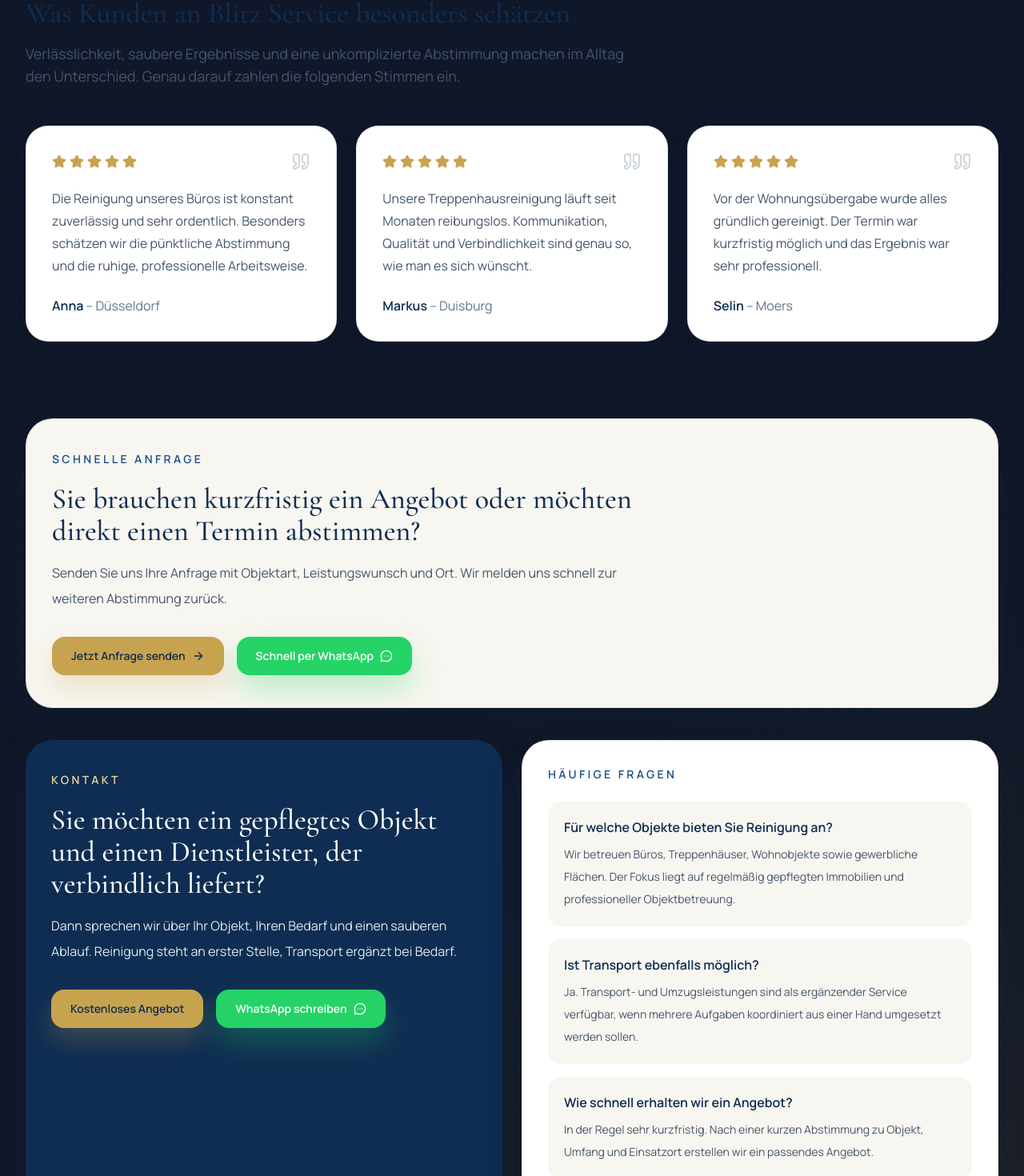
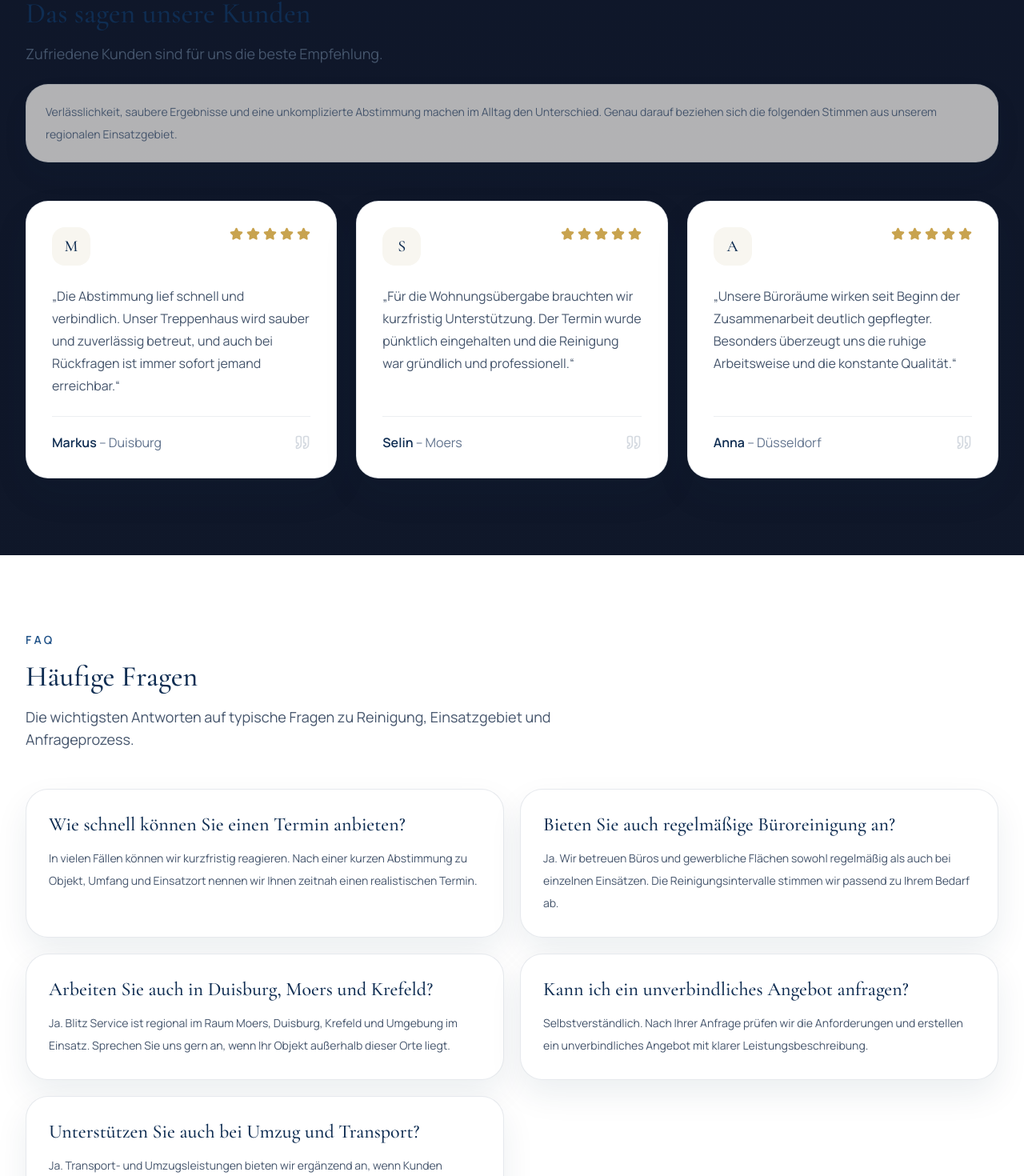
Before and after one commit to abbas-cyber999/Blitz-Service-website, a Next.js app: page / in a window 1280 px wide. Shown: the part 4420-5890 px from the top of the page at 80% size. Built offline with nearby package versions, Linux system fonts and the light colour scheme.

Commit message:
Improve homepage trust signals and add FAQ content

```diff
--- a/src/app/page.tsx
+++ b/src/app/page.tsx
@@ -1,7 +1,9 @@
+import { Metadata } from "next";
 import {
   ArrowRight,
   BadgeCheck,
   CheckCircle2,
+  MapPin,
   MessageCircleMore,
   ShieldCheck,
   Sparkles
@@ -13,6 +15,17 @@ import { ReviewCard } from "@/components/review-card";
 import { SectionHeading } from "@/components/section-heading";
 import { business, whatsappHref } from "@/config/business";
 import { faqs, processSteps, reviews, services, trustPoints } from "@/data/site-content";
+
+export const metadata: Metadata = {
+  title: "Gebäudereinigung & Büroreinigung in Moers | Blitz Service GmbH",
+  description:
+    "Professionelle Gebäudereinigung, Büroreinigung und ergänzende Transportservices im Raum Moers, Duisburg, Krefeld und Umgebung. Jetzt unverbindlich anfragen.",
+  openGraph: {
+    title: "Gebäudereinigung & Büroreinigung in Moers | Blitz Service GmbH",
+    description:
+      "Professionelle Gebäudereinigung, Büroreinigung und ergänzende Transportservices im Raum Moers, Duisburg, Krefeld und Umgebung. Jetzt unverbindlich anfragen."
+  }
+};
 
 const featuredServices = services.slice(0, 4);
 const trustCards = [
@@ -171,12 +184,38 @@ export default function HomePage() {
         <Container>
           <SectionHeading
             eyebrow="Bewertungen"
-            title="Was Kunden an Blitz Service besonders schätzen"
-            description="Verlässlichkeit, saubere Ergebnisse und eine unkomplizierte Abstimmung machen im Alltag den Unterschied. Genau darauf zahlen die folgenden Stimmen ein."
+            title="Das sagen unsere Kunden"
+            description="Zufriedene Kunden sind für uns die beste Empfehlung."
           />
+          <div className="mt-6 rounded-[28px] border border-brandBlue/10 bg-brandCream/70 px-6 py-5 text-sm leading-7 text-slate-600 shadow-[0_16px_34px_rgba(15,45,82,0.06)]">
+            Verlässlichkeit, saubere Ergebnisse und eine unkomplizierte Abstimmung machen im Alltag
+            den Unterschied. Genau darauf beziehen sich die folgenden Stimmen aus unserem regionalen
+            Einsatzgebiet.
+          </div>
           <div className="mt-12 grid gap-6 lg:grid-cols-3">
             {reviews.map((review) => (
               <ReviewCard key={`${review.name}-${review.city}`} {...review} />
+            ))}
+          </div>
+        </Container>
+      </section>
+
+      <section className="bg-white py-24">
+        <Container>
+          <SectionHeading
+            eyebrow="FAQ"
+            title="Häufige Fragen"
+            description="Die wichtigsten Antworten auf typische Fragen zu Reinigung, Einsatzgebiet und Anfrageprozess."
+          />
+          <div className="mt-12 grid gap-5 lg:grid-cols-2">
+            {faqs.map((faq) => (
+              <article
+                key={faq.question}
+                className="rounded-[28px] border border-brandBlue/10 bg-white p-7 shadow-[0_18px_40px_rgba(15,45,82,0.08)]"
+              >
+                <h3 className="font-display text-2xl text-brandBlue">{faq.question}</h3>
+                <p className="mt-3 text-sm leading-7 text-slate-600">{faq.answer}</p>
+              </article>
             ))}
           </div>
         </Container>
@@ -229,13 +268,23 @@ export default function HomePage() {
           </div>
           <div className="rounded-[34px] border border-brandBlue/10 bg-white p-8 shadow-[0_24px_56px_rgba(15,45,82,0.10)]">
             <p className="text-sm font-semibold uppercase tracking-[0.24em] text-brandBlueSoft">
-              Häufige Fragen
+              Regional im Einsatz
             </p>
+            <h2 className="mt-4 font-display text-3xl text-brandBlue">
+              Kurze Wege, klare Abstimmung und schnelle Erreichbarkeit
+            </h2>
             <div className="mt-6 space-y-4">
-              {faqs.map((faq) => (
-                <div key={faq.question} className="rounded-2xl bg-brandCream p-5">
-                  <p className="font-semibold text-brandBlue">{faq.question}</p>
-                  <p className="mt-2 text-sm leading-7 text-slate-600">{faq.answer}</p>
+              {business.serviceAreas.map((area) => (
+                <div key={area} className="flex items-center gap-3 rounded-2xl bg-brandCream p-4">
+                  <span className="inline-flex h-10 w-10 items-center justify-center rounded-2xl bg-brandBlue text-white">
+                    <MapPin className="h-4 w-4" />
+                  </span>
+                  <div>
+                    <p className="font-semibold text-brandBlue">{area}</p>
+                    <p className="text-sm leading-6 text-slate-600">
+                      Reinigung und ergänzende Serviceleistungen im regionalen Umfeld.
+                    </p>
+                  </div>
                 </div>
               ))}
             </div>
--- a/src/components/review-card.tsx
+++ b/src/components/review-card.tsx
@@ -9,19 +9,24 @@ type ReviewCardProps = {
 
 export function ReviewCard({ name, city, rating, text }: ReviewCardProps) {
   return (
-    <article className="group rounded-[28px] border border-brandBlue/10 bg-white p-8 shadow-[0_20px_45px_rgba(15,45,82,0.08)] transition duration-300 hover:-translate-y-1 hover:shadow-[0_24px_50px_rgba(15,45,82,0.12)]">
-      <div className="flex items-center justify-between">
+    <article className="group flex h-full flex-col rounded-[28px] border border-brandBlue/10 bg-white p-8 shadow-[0_20px_45px_rgba(15,45,82,0.08)] transition duration-300 hover:-translate-y-1 hover:shadow-[0_24px_50px_rgba(15,45,82,0.12)]">
+      <div className="flex items-start justify-between gap-4">
+        <div className="inline-flex h-12 w-12 items-center justify-center rounded-2xl bg-brandCream font-display text-xl text-brandBlue">
+          {name.charAt(0)}
+        </div>
         <div className="flex items-center gap-1 text-brandGold">
           {Array.from({ length: rating }).map((_, index) => (
-            <Star key={index} size={18} fill="currentColor" />
+            <Star key={index} size={17} fill="currentColor" />
           ))}
         </div>
-        <Quote className="h-6 w-6 text-brandBlue/20" />
       </div>
-      <p className="mt-5 text-base leading-7 text-slate-600">{text}</p>
-      <p className="mt-6 font-semibold text-brandBlue">
-        {name} <span className="font-normal text-slate-500">– {city}</span>
-      </p>
+      <p className="mt-6 flex-1 text-base leading-7 text-slate-600">&bdquo;{text}&ldquo;</p>
+      <div className="mt-6 flex items-center justify-between border-t border-brandBlue/8 pt-5">
+        <p className="font-semibold text-brandBlue">
+          {name} <span className="font-normal text-slate-500">– {city}</span>
+        </p>
+        <Quote className="h-5 w-5 text-brandBlue/18" />
+      </div>
     </article>
   );
 }
--- a/src/config/business.ts
+++ b/src/config/business.ts
@@ -54,5 +54,5 @@ export const fullAddress = `${business.address.street}, ${business.address.posta
 export const contactAnchorId = "kontakt-formular";
 
 export const whatsappHref = `https://wa.me/${business.whatsappNumber.replace(/\D/g, "")}?text=${encodeURIComponent(
-  "Guten Tag, ich interessiere mich für ein Angebot von Blitz Service GmbH."
+  "Hallo, ich interessiere mich für Ihre Reinigungsleistungen und hätte gern ein unverbindliches Angebot."
 )}`;
--- a/src/data/site-content.ts
+++ b/src/data/site-content.ts
@@ -160,22 +160,22 @@ export const services = [
 
 export const reviews = [
   {
-    name: "Anna",
-    city: "Düsseldorf",
-    rating: 5,
-    text: "Die Reinigung unseres Büros ist konstant zuverlässig und sehr ordentlich. Besonders schätzen wir die pünktliche Abstimmung und die ruhige, professionelle Arbeitsweise."
-  },
-  {
     name: "Markus",
     city: "Duisburg",
     rating: 5,
-    text: "Unsere Treppenhausreinigung läuft seit Monaten reibungslos. Kommunikation, Qualität und Verbindlichkeit sind genau so, wie man es sich wünscht."
+    text: "Die Abstimmung lief schnell und verbindlich. Unser Treppenhaus wird sauber und zuverlässig betreut, und auch bei Rückfragen ist immer sofort jemand erreichbar."
   },
   {
     name: "Selin",
     city: "Moers",
     rating: 5,
-    text: "Vor der Wohnungsübergabe wurde alles gründlich gereinigt. Der Termin war kurzfristig möglich und das Ergebnis war sehr professionell."
+    text: "Für die Wohnungsübergabe brauchten wir kurzfristig Unterstützung. Der Termin wurde pünktlich eingehalten und die Reinigung war gründlich und professionell."
+  },
+  {
+    name: "Anna",
+    city: "Düsseldorf",
+    rating: 5,
+    text: "Unsere Büroräume wirken seit Beginn der Zusammenarbeit deutlich gepflegter. Besonders überzeugt uns die ruhige Arbeitsweise und die konstante Qualität."
   }
 ] as const;
 
@@ -222,19 +222,29 @@ export const aboutValues = [
 
 export const faqs = [
   {
-    question: "Für welche Objekte bieten Sie Reinigung an?",
+    question: "Wie schnell können Sie einen Termin anbieten?",
     answer:
-      "Wir betreuen Büros, Treppenhäuser, Wohnobjekte sowie gewerbliche Flächen. Der Fokus liegt auf regelmäßig gepflegten Immobilien und professioneller Objektbetreuung."
+      "In vielen Fällen können wir kurzfristig reagieren. Nach einer kurzen Abstimmung zu Objekt, Umfang und Einsatzort nennen wir Ihnen zeitnah einen realistischen Termin."
   },
   {
-    question: "Ist Transport ebenfalls möglich?",
+    question: "Bieten Sie auch regelmäßige Büroreinigung an?",
     answer:
-      "Ja. Transport- und Umzugsleistungen sind als ergänzender Service verfügbar, wenn mehrere Aufgaben koordiniert aus einer Hand umgesetzt werden sollen."
+      "Ja. Wir betreuen Büros und gewerbliche Flächen sowohl regelmäßig als auch bei einzelnen Einsätzen. Die Reinigungsintervalle stimmen wir passend zu Ihrem Bedarf ab."
   },
   {
-    question: "Wie schnell erhalten wir ein Angebot?",
+    question: "Arbeiten Sie auch in Duisburg, Moers und Krefeld?",
     answer:
-      "In der Regel sehr kurzfristig. Nach einer kurzen Abstimmung zu Objekt, Umfang und Einsatzort erstellen wir ein passendes Angebot."
+      "Ja. Blitz Service ist regional im Raum Moers, Duisburg, Krefeld und Umgebung im Einsatz. Sprechen Sie uns gern an, wenn Ihr Objekt außerhalb dieser Orte liegt."
+  },
+  {
+    question: "Kann ich ein unverbindliches Angebot anfragen?",
+    answer:
+      "Selbstverständlich. Nach Ihrer Anfrage prüfen wir die Anforderungen und erstellen ein unverbindliches Angebot mit klarer Leistungsbeschreibung."
+  },
+  {
+    question: "Unterstützen Sie auch bei Umzug und Transport?",
+    answer:
+      "Ja. Transport- und Umzugsleistungen bieten wir ergänzend an, wenn Kunden mehrere Aufgaben koordiniert aus einer Hand organisieren möchten."
   }
 ] as const;
 
```
Also changed, not shown: src/app/ueber-uns/page.tsx (+13 -14 lines).
